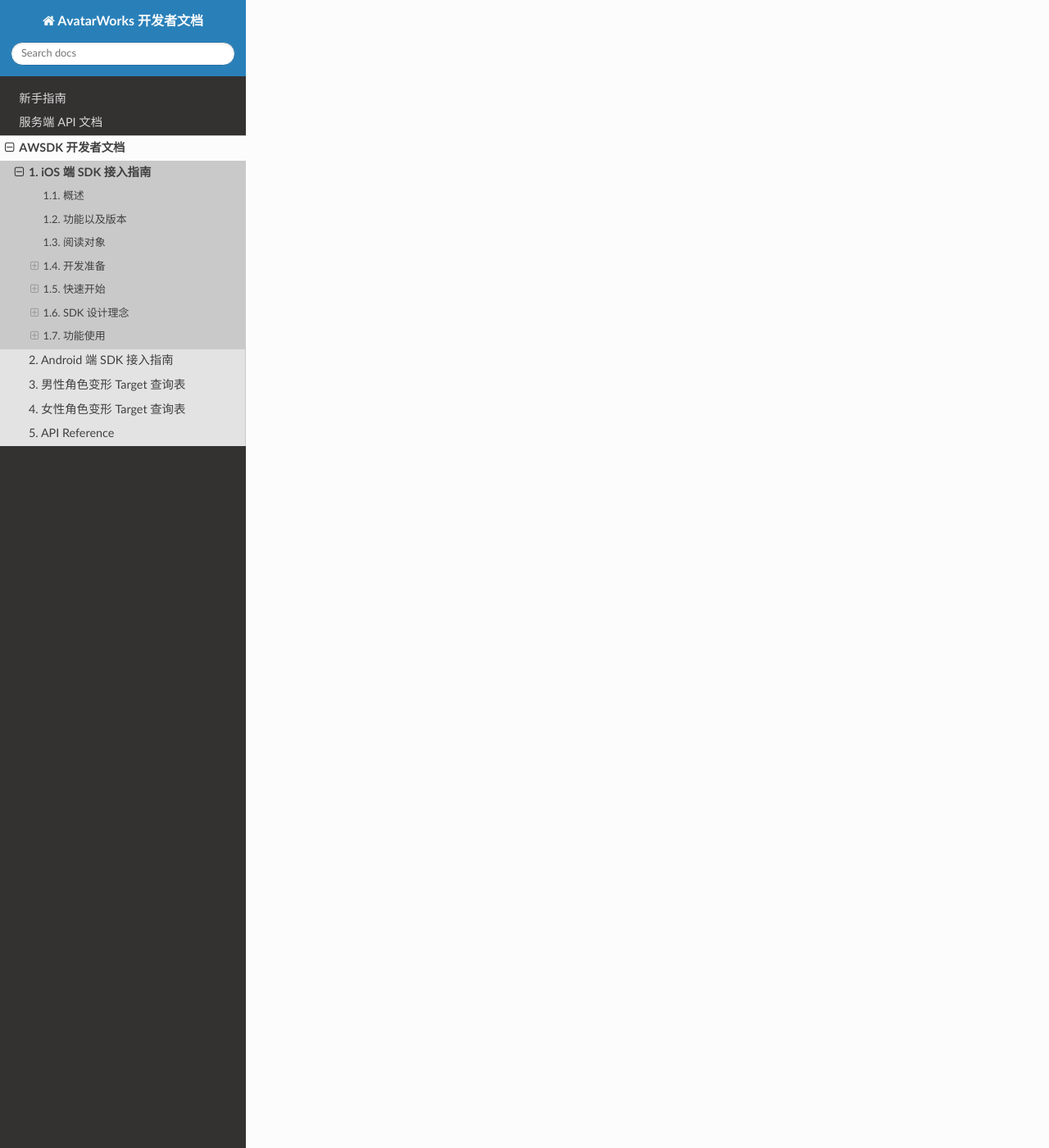
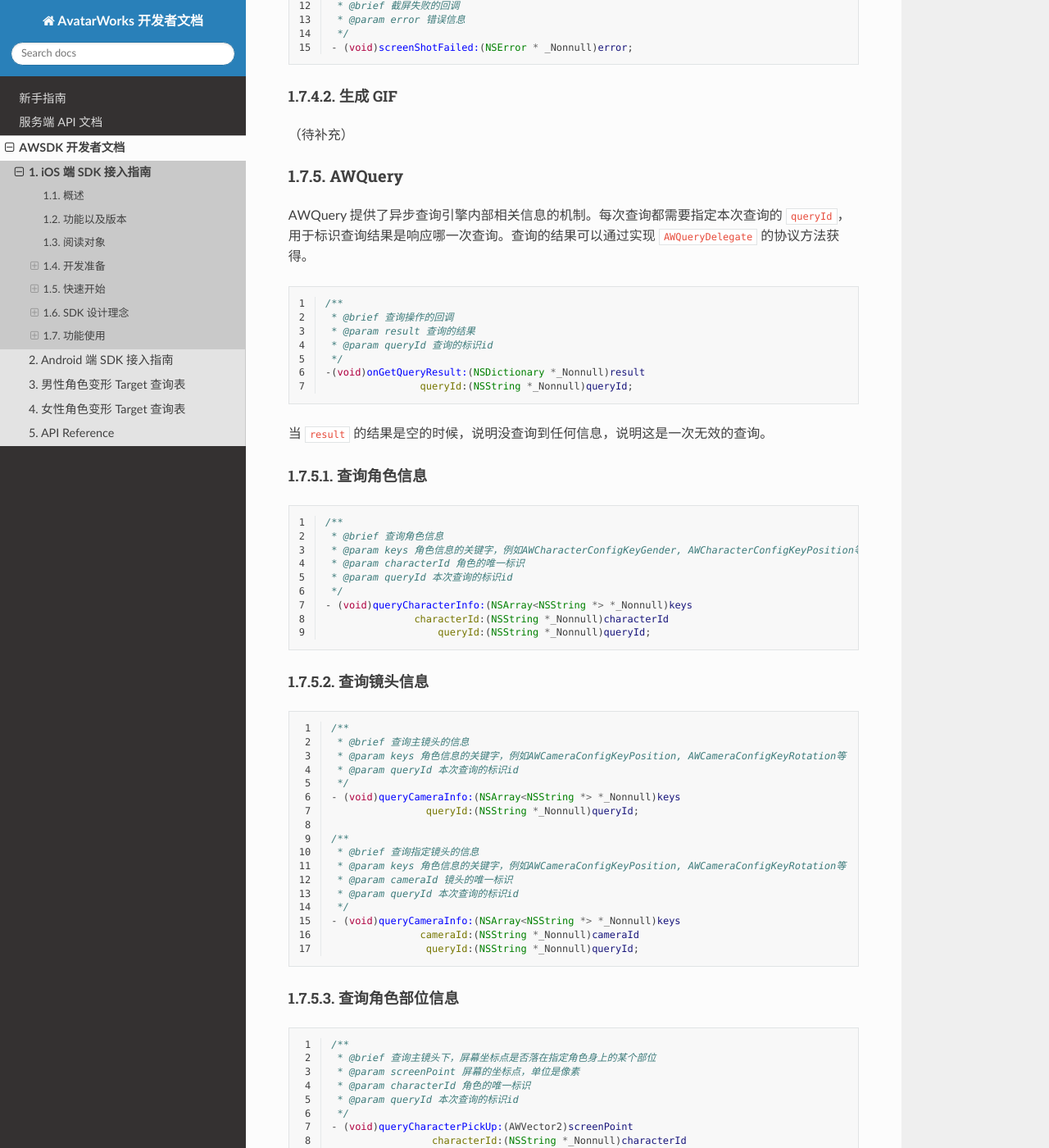
Before and after one commit to avatarworks/doc, a Sphinx documentation site: the page built from source/awsdk/ios.rst, in a window 1280 px wide and 1400 px high, scrolled down 15186 px. Shown: the whole window at 82% size. Built offline with Sphinx 7.4.7 and the Read the Docs theme 2.0.0, drawn with Linux system fonts in a browser that asks for light colours; some of the changed text lies outside the part shown.

Commit message:
Update ios.rst

```diff
--- a/source/awsdk/ios.rst
+++ b/source/awsdk/ios.rst
@@ -652,15 +652,194 @@
 
 在这个特写镜头里，我们需要指定特写镜头的id号
 
-自定义模型 Puppet
+Puppet
 ~~~~~~~~~~~~~~~~~
 
-录制 AWRecorder
+AWRecorder
 ~~~~~~~~~~~~~~~~~
 
+AWRecorder 提供了截屏和生成 GIF 的功能。
 
-查询 AWQuery
+截屏
+^^^^^^^^
+
+截屏提供了两个接口，分别是：
+
+.. code-block:: objc
+   :linenos:
+
+   /**
+    * @brief 截取整个屏幕的内容。
+    */
+   - (void)takeScreenShot;
+
+   /**
+    * @brief 截取屏幕指定区域的内容。
+    * @param rect 指定屏幕的渲染区域，单位是像素。
+    */
+   - (void)takeScreenShot:(AWRect)rect;
+
+
+截屏是个异步操作，截屏的结果可以通过响应 ``AWRecorderDelegate`` 这个协议的如下若干方法来获得
+
+.. code-block:: objc
+   :linenos:
+
+   /**
+    * @brief 开始截屏的回调
+    */
+   - (void)screenShotStart;
+
+   /**
+    * @brief 结束截屏的回调
+    */
+   - (void)screenShotEnd:(UIImage *_Nonnull)screenShot;
+
+   /**
+    * @brief 截屏失败的回调
+    * @param error 错误信息
+    */
+   - (void)screenShotFailed:(NSError * _Nonnull)error;
+
+
+生成 GIF
+^^^^^^^^^^
+
+（待补充）
+
+
+AWQuery
 ~~~~~~~~~~~~~~~~~
 
-资源管理 AWResourceManager
+AWQuery 提供了异步查询引擎内部相关信息的机制。每次查询都需要指定本次查询的 ``queryId``，用于标识查询结果是响应哪一次查询。查询的结果可以通过实现 ``AWQueryDelegate`` 的协议方法获得。
+
+.. code-block:: objc
+   :linenos:
+
+   /**
+    * @brief 查询操作的回调
+    * @param result 查询的结果
+    * @param queryId 查询的标识id
+    */
+   -(void)onGetQueryResult:(NSDictionary *_Nonnull)result
+                   queryId:(NSString *_Nonnull)queryId;
+
+
+当 ``result`` 的结果是空的时候，说明没查询到任何信息，说明这是一次无效的查询。
+
+
+查询角色信息
+^^^^^^^^^^^
+
+.. code-block:: objc
+   :linenos:
+
+   /**
+    * @brief 查询角色信息
+    * @param keys 角色信息的关键字，例如AWCharacterConfigKeyGender, AWCharacterConfigKeyPosition等
+    * @param characterId 角色的唯一标识
+    * @param queryId 本次查询的标识id
+    */
+   - (void)queryCharacterInfo:(NSArray<NSString *> *_Nonnull)keys
+                  characterId:(NSString *_Nonnull)characterId
+                      queryId:(NSString *_Nonnull)queryId;
+
+
+查询镜头信息
+^^^^^^^^^^^
+
+.. code-block:: objc
+   :linenos:
+
+   /**
+    * @brief 查询主镜头的信息
+    * @param keys 角色信息的关键字，例如AWCameraConfigKeyPosition, AWCameraConfigKeyRotation等
+    * @param queryId 本次查询的标识id
+    */
+   - (void)queryCameraInfo:(NSArray<NSString *> *_Nonnull)keys
+                   queryId:(NSString *_Nonnull)queryId;
+
+   /**
+    * @brief 查询指定镜头的信息
+    * @param keys 角色信息的关键字，例如AWCameraConfigKeyPosition, AWCameraConfigKeyRotation等
+    * @param cameraId 镜头的唯一标识
+    * @param queryId 本次查询的标识id
+    */
+   - (void)queryCameraInfo:(NSArray<NSString *> *_Nonnull)keys
+                  cameraId:(NSString *_Nonnull)cameraId
+                   queryId:(NSString *_Nonnull)queryId;
+
+
+查询角色部位信息
+^^^^^^^^^^^
+
+.. code-block:: objc
+   :linenos:
+
+   /**
+    * @brief 查询主镜头下，屏幕坐标点是否落在指定角色身上的某个部位
+    * @param screenPoint 屏幕的坐标点，单位是像素
+    * @param characterId 角色的唯一标识
+    * @param queryId 本次查询的标识id
+    */
+   - (void)queryCharacterPickUp:(AWVector2)screenPoint
+                    characterId:(NSString *_Nonnull)characterId
+                        queryId:(NSString *_Nonnull)queryId;
+
+   /**
+    * @brief 查询指定镜头下，屏幕坐标点是否落在指定角色身上的某个部位
+    * @param screenPoint 屏幕的坐标点，单位是像素
+    * @param characterId 角色的唯一标识
+    * @param cameraId 镜头的唯一标识
+    * @param queryId 本次查询的标识id
+    */
+   - (void)queryCharacterPickUp:(AWVector2)screenPoint
+                    characterId:(NSString *_Nonnull)characterId
+                       cameraId:(NSString *_Nonnull)cameraId
+                        queryId:(NSString *_Nonnull)queryId;
+
+
+查询坐标变换
+^^^^^^^^^^^
+
+.. code-block:: objc
+   :linenos:
+
+   /**
+    * @brief 查询在主镜头下，三维世界坐标（World）中的点映射到屏幕（Screen）中的坐标值
+    * @param worldPoint 三维世界坐标值
+    * @param queryId 本次查询的标识id
+    */
+   - (void)queryW2SPoint:(AWVector3)worldPoint
+                 queryId:(NSString *_Nonnull)queryId;
+
+   /**
+    * @brief 查询在指定镜头下，三维世界坐标（World）中的点映射到屏幕（Screen）中的坐标值
+    * @param worldPoint 三维世界坐标值
+    * @param cameraId 镜头的唯一标识
+    * @param queryId 本次查询的标识id
+    */
+   - (void)queryW2SPoint:(AWVector3)worldPoint
+                cameraId:(NSString *_Nonnull)cameraId
+                 queryId:(NSString *_Nonnull)queryId;
+
+查询角色身体骨骼点信息
+^^^^^^^^^^^
+
+.. code-block:: objc
+   :linenos:
+
+   /**
+    * @brief 查询指定角色的身体骨骼点信息
+    * @param boneName 骨骼名称，例如head, spine等
+    * @param characterId 角色的唯一标识
+    * @param queryId 本次查询的标识id
+   */
+   - (void)queryCharacterBone:(NSString *_Nonnull)boneName
+                  characterId:(NSString *_Nonnull)characterId
+                      queryId:(NSString *_Nonnull)queryId;
+
+其中 ``boneName`` 可以从这两张图中查询到
+
+AWResourceManager
 ~~~~~~~~~~~~~~~~~
```
Also changed, not shown: other parts of source/awsdk/ios.rst (+2 -2 lines).
